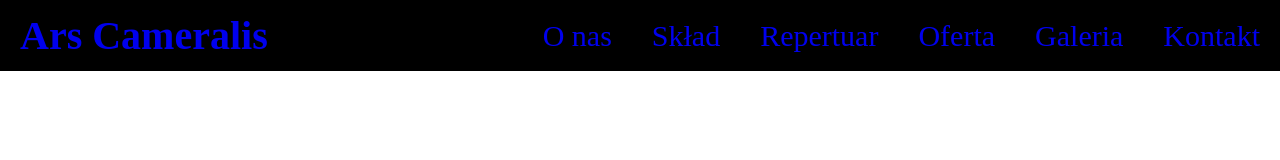
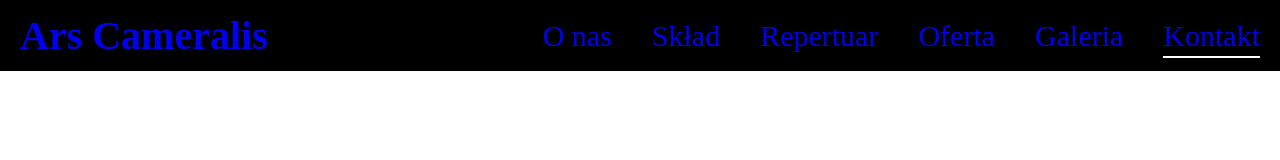
Before and after one commit to piotr-rajtar/ars-cameralis, a Vue app: page /contact in a window 1280 px wide. Shown: the top 160 px of the page. Built offline with nearby package versions, Linux system fonts and the light colour scheme.

Commit message:
Apply styles for active menu item

```diff
--- a/src/components/navigation/MenuItem.vue
+++ b/src/components/navigation/MenuItem.vue
@@ -1,6 +1,8 @@
 <template>
   <li :class="style.navLink">
-    <router-link :to="link" :class="style.link"><slot /></router-link>
+    <router-link :to="link" :class="style.link" :active-class="style.active"
+      ><slot
+    /></router-link>
   </li>
 </template>
 
@@ -26,10 +28,15 @@ export default class MenuItem extends Vue {
 
 .link {
   text-decoration: none;
+  padding-bottom: $spacing-unit;
 
   &:visited,
   &:active {
     color: inherit;
   }
 }
+
+.active {
+  border-bottom: 0.5 * $spacing-unit solid $secondary-color;
+}
 </style>
```
